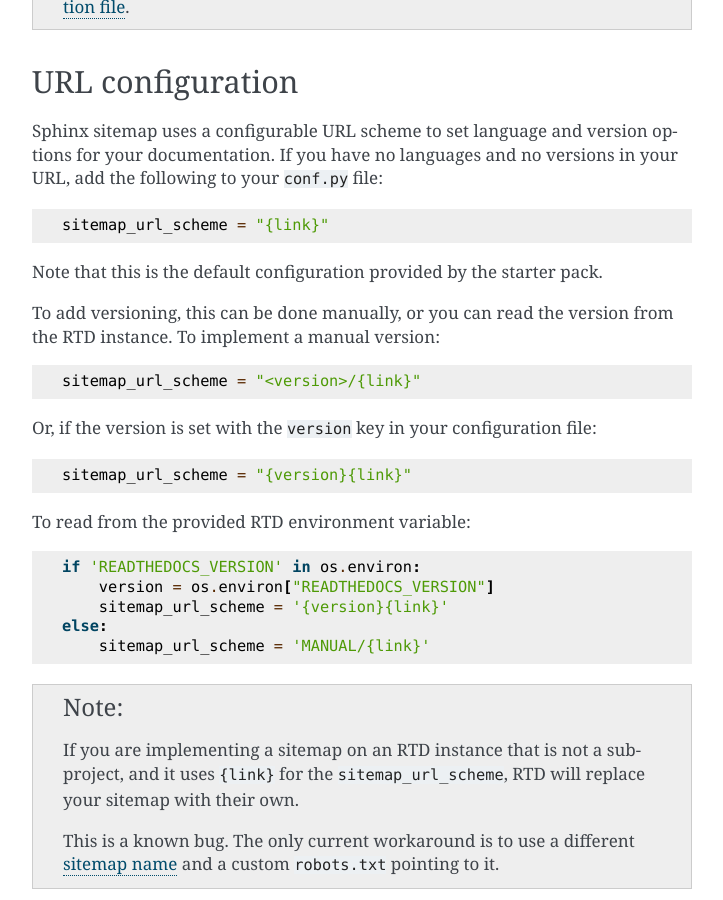
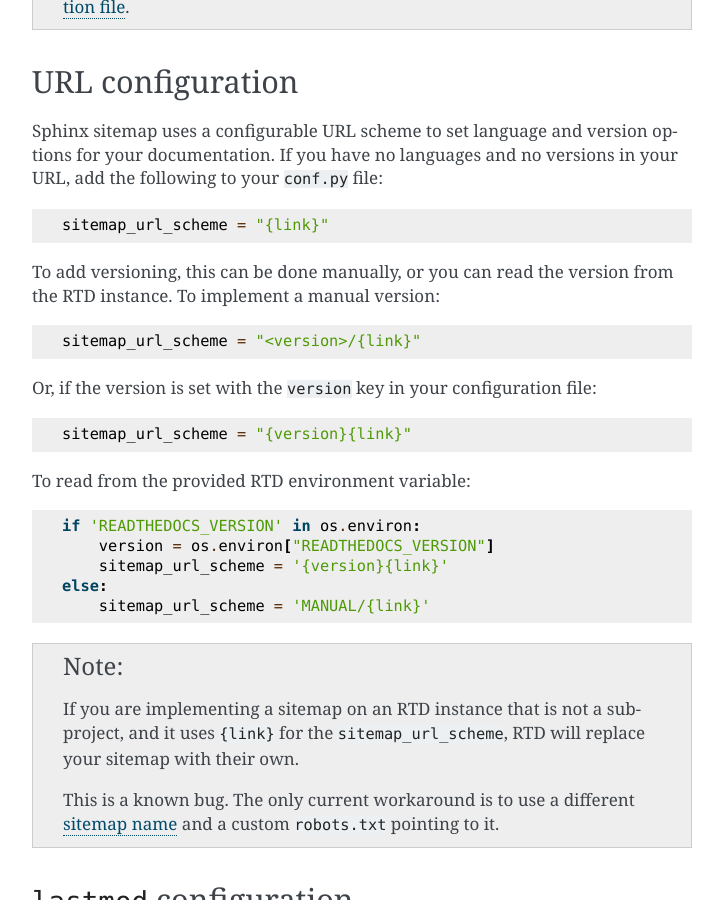
Before and after one commit to canonical/sphinx-docs-starter-pack, a Sphinx documentation site: the page built from docs/how-to/set-up-sitemaps.rst, in a window 1280 px wide and 900 px high, scrolled down 977 px. Shown: the whole window, without its empty margins (388-1111 px from the left). Built offline with Sphinx 7.4.7, drawn with Linux system fonts in a browser that asks for light colours; pages that are not in the unit, such as notebooks, are missing from menus.

Commit message:
Remove confusing statement on sitemap config (#414)

```diff
--- a/docs/how-to/set-up-sitemaps.rst
+++ b/docs/how-to/set-up-sitemaps.rst
@@ -59,8 +59,6 @@ the following to your ``conf.py`` file:
 .. code-block::
 
     sitemap_url_scheme = "{link}"
-
-Note that this is the default configuration provided by the starter pack.
 
 To add versioning, this can be done manually, or you can read the version from
 the RTD instance. To implement a manual version:
```
